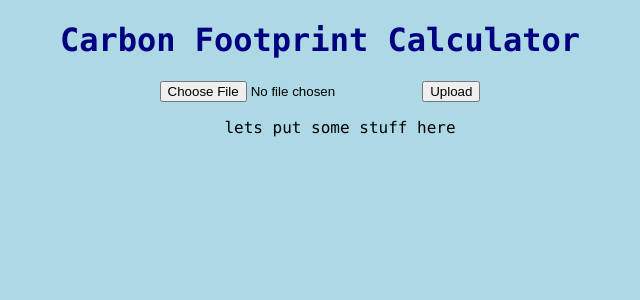
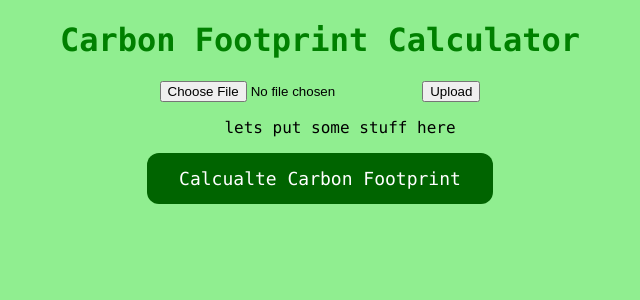
Before and after one commit to GenevieveDorrell/Carbon-FootPrint-Calucaltor, a Flask app: page / in a window 1280 px wide. Shown: the top 300 px of the page, without its empty margins (320-960 px from the left). Run offline with Flask 2, Linux system fonts and the light colour scheme.

Commit message:
small bugs

```diff
--- a/requirements.txt
+++ b/requirements.txt
@@ -1,2 +1,3 @@
 geopy
 Flask
+gpxpy
--- a/static/css/home.css
+++ b/static/css/home.css
@@ -1,16 +1,16 @@
 body {
-    background-color: lightblue;
+    background-color: lightgreen;
     font-family: "Lucida Console", Courier, monospace;
   }
 
   h1 {
-    color: navy;
+    color: green;
     text-align: center;
   }
   button {
-    background-color: aqua;
+    background-color: darkgreen;
     border: none;
-    color: navy;
+    color: white;
     padding: 15px 32px;
     text-align: center;
     text-decoration: none;
--- a/templates/home.html
+++ b/templates/home.html
@@ -36,6 +36,9 @@
         {% endif %}
       {% endwith %}
       {% block body %}{% endblock %}
+      <form method="get" action="/">
+        <button id="get_file">Calcualte Carbon Footprint</button>
+      </form>
   </div>
 </body>
 </html>
--- a/webApp.py
+++ b/webApp.py
@@ -1,8 +1,8 @@
 import os
 from flask import Flask, render_template, request, flash, redirect, url_for
 from werkzeug.utils import secure_filename
-from gpx_parser import get_latlon
-from directions import get_directions
+
+
 
 UPLOAD_FOLDER = 'uploads'
 ALLOWED_EXTENSIONS = {'gpx'}
```
